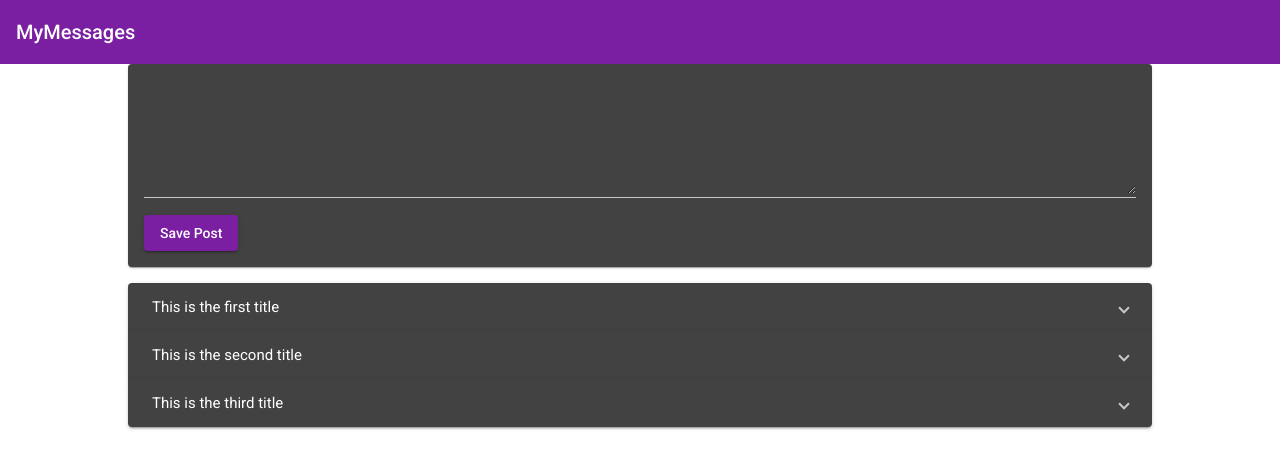
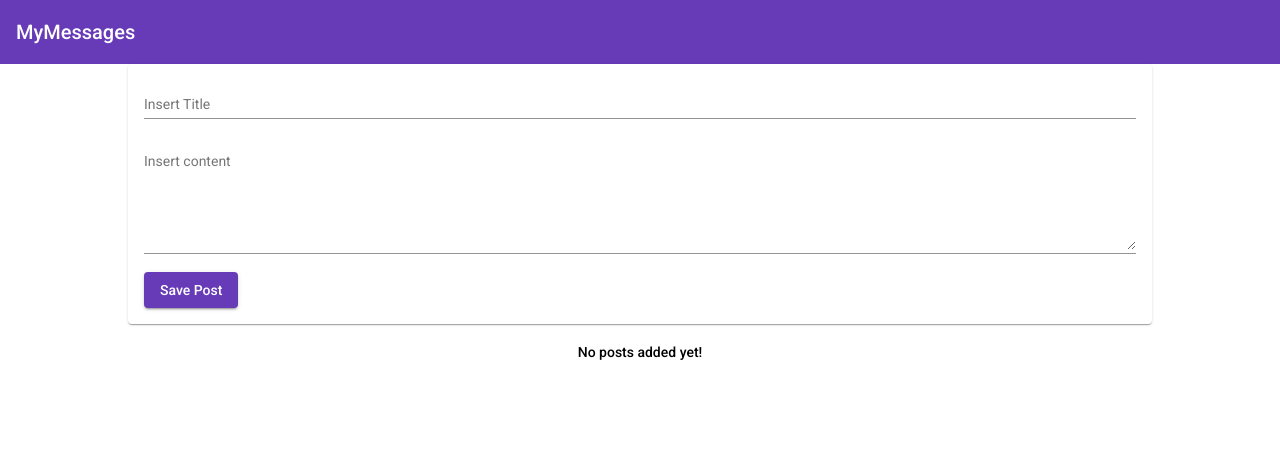
Before and after one commit to jazvillagra/mean-frontend, an Angular app: page / in a window 1280 px wide. Shown: the top 468 px of the page. Built offline with nearby package versions, Linux system fonts and the light colour scheme.

Commit message:
Change pre-built theme and add post model

```diff
--- a/angular.json
+++ b/angular.json
@@ -23,7 +23,7 @@
               "src/assets"
             ],
             "styles": [
-              "./node_modules/@angular/material/prebuilt-themes/purple-green.css",
+              "./node_modules/@angular/material/prebuilt-themes/deeppurple-amber.css",
               "src/styles.css"
             ],
             "scripts": []
@@ -91,7 +91,7 @@
               "src/assets"
             ],
             "styles": [
-              "./node_modules/@angular/material/prebuilt-themes/purple-green.css",
+              "./node_modules/@angular/material/prebuilt-themes/deeppurple-amber.css",
               "src/styles.css"
             ],
             "scripts": []
--- a/src/app/app.component.html
+++ b/src/app/app.component.html
@@ -1,5 +1,5 @@
 <app-header></app-header>
 <main>
-  <app-post-create></app-post-create>
-  <app-post-list></app-post-list>
+  <app-post-create (postCreated)="onPostAdded($event)"></app-post-create>
+  <app-post-list [posts]="storedPosts"></app-post-list>
 </main>
--- a/src/app/app.component.ts
+++ b/src/app/app.component.ts
@@ -1,4 +1,5 @@
 import { Component } from '@angular/core';
+import { Post } from './posts/post.model';
 
 @Component({
   selector: 'app-root',
@@ -6,5 +7,9 @@ import { Component } from '@angular/core';
   styleUrls: ['./app.component.css']
 })
 export class AppComponent {
-  title = 'mean-course';
+  storedPosts : Post[] = [];
+
+  onPostAdded(post: any){
+    this.storedPosts.push(post);
+  }
 }
--- a/src/app/posts/post-create/post-create.component.html
+++ b/src/app/posts/post-create/post-create.component.html
@@ -1,6 +1,9 @@
 <mat-card>
   <mat-form-field>
-    <textarea matInput rows="6" [(ngModel)]="enteredValue"></textarea>
+    <input matInput type="text" [(ngModel)]="enteredTitle" placeholder="Insert Title">
+  </mat-form-field>
+  <mat-form-field>
+    <textarea matInput rows="6" [(ngModel)]="enteredContent" placeholder="Insert content"></textarea>
   </mat-form-field>
   <button
     mat-raised-button
--- a/src/app/posts/post-create/post-create.component.ts
+++ b/src/app/posts/post-create/post-create.component.ts
@@ -1,4 +1,5 @@
-import { Component } from "@angular/core";
+import { Component, EventEmitter, Output } from "@angular/core";
+import { Post } from '../post.model';
 
 @Component({
   selector: 'app-post-create',
@@ -6,11 +7,17 @@ import { Component } from "@angular/core";
   styleUrls: ['./post-create.component.css']
 })
 export class PostCreateComponent {
+  enteredTitle = '';
+  enteredContent = '';
 
-  enteredValue = '';
-  newPost = 'No content' ;
+  @Output()
+  postCreated = new EventEmitter<Post>();
 
   onAddPost(){
-    this.newPost = this.enteredValue;
+    const post: Post = {
+      title: this.enteredTitle,
+      content: this.enteredContent
+    };
+    this.postCreated.emit(post);
   }
 }
--- a/src/app/posts/post-list/post-list.component.css
+++ b/src/app/posts/post-list/post-list.component.css
@@ -2,3 +2,6 @@
   display: block;
   margin-top: 1rem;
 }
+.info-text {
+  text-align: center;
+}
--- a/src/app/posts/post-list/post-list.component.html
+++ b/src/app/posts/post-list/post-list.component.html
@@ -1,8 +1,11 @@
-<mat-accordion multi="true">
-  <mat-expansion-panel *ngFor="let post of posts">
-    <mat-expansion-panel-header>
-      {{post.title}}
+<mat-accordion color="primary" multi="true" *ngIf="posts.length > 0 ">
+  <mat-expansion-panel color="primary" *ngFor="let post of posts">
+    <mat-expansion-panel-header color="primary">
+      {{ post.title }}
     </mat-expansion-panel-header>
-      {{post.content}}
+    <mat-panel-description>
+      {{ post.content }}
+    </mat-panel-description>
   </mat-expansion-panel>
 </mat-accordion>
+<p class="mat-body-strong info-text" *ngIf="posts.length <= 0"> No posts added yet!</p>
--- a/src/app/posts/post-list/post-list.component.ts
+++ b/src/app/posts/post-list/post-list.component.ts
@@ -1,4 +1,5 @@
-import { Component } from '@angular/core';
+import { Component, Input } from '@angular/core';
+import { Post } from '../post.model';
 
 @Component({
   selector: 'app-post-list',
@@ -6,13 +7,13 @@ import { Component } from '@angular/core';
   styleUrls: ['./post-list.component.css']
 })
 export class PostListComponent {
-  posts = [
-    { title: 'This is the first title',
-      content: 'This is the first description'},
-    { title: 'This is the second title',
-      content: 'This is the second description'},
-    { title: 'This is the third title',
-      content: 'This is the third description'},
-  ];
-
+  // posts = [
+  //   { title: 'This is the first title',
+  //     content: 'This is the first description'},
+  //   { title: 'This is the second title',
+  //     content: 'This is the second description'},
+  //   { title: 'This is the third title',
+  //     content: 'This is the third description'},
+  // ];
+  @Input() posts: Post[] = [];
 }
--- /dev/null
+++ b/src/app/posts/post.model.ts
@@ -0,0 +1,4 @@
+export interface Post {
+  title: string;
+  content: string;
+}
```
